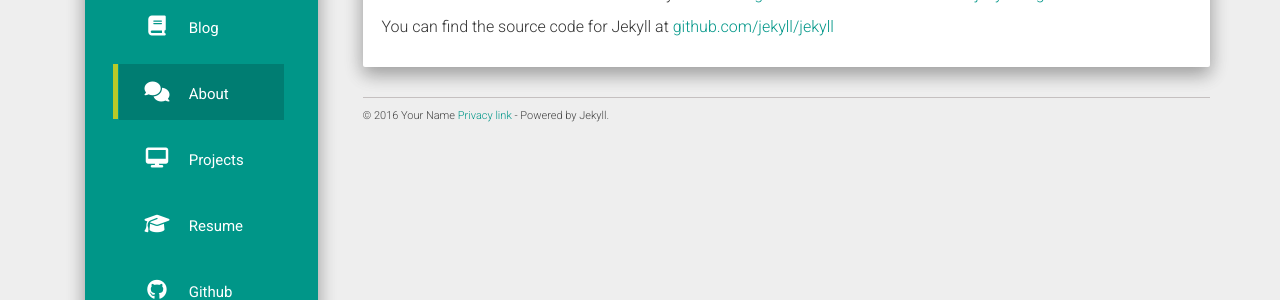
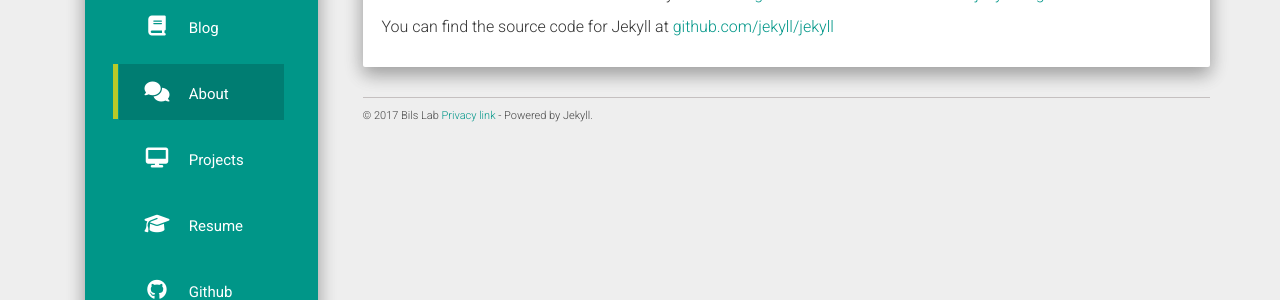
Before and after one commit to AjanthaB/AjanthaB.github.io, a Jekyll site: the page built from about.md, in a window 1280 px wide. Shown: the part 356-656 px from the top of the page. Built offline with Jekyll 4.4.1, drawn with Linux system fonts in a browser that asks for light colours; nearby versions of some CDN libraries.

Commit message:
added name to footer

```diff
--- a/_includes/footer.html
+++ b/_includes/footer.html
@@ -1,5 +1,5 @@
 <footer>
-  © 2016 Your Name <a href="#">Privacy link</a> - Powered by Jekyll.
+  © 2017 Bils Lab <a href="#">Privacy link</a> - Powered by Jekyll.
 </footer>
 <div align="center">
   <script async src="https://pagead2.googlesyndication.com/pagead/js/adsbygoogle.js"></script>
```
